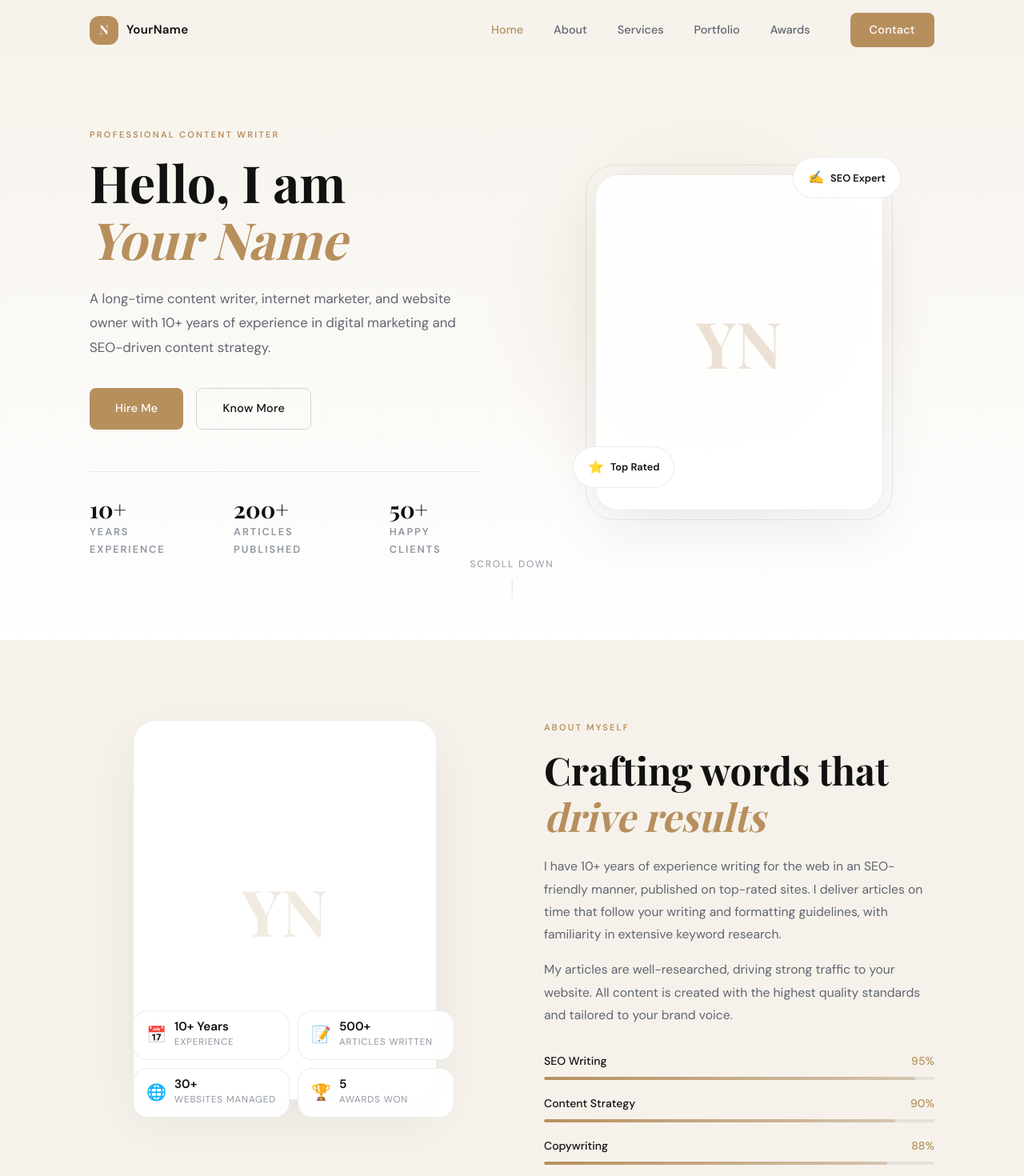
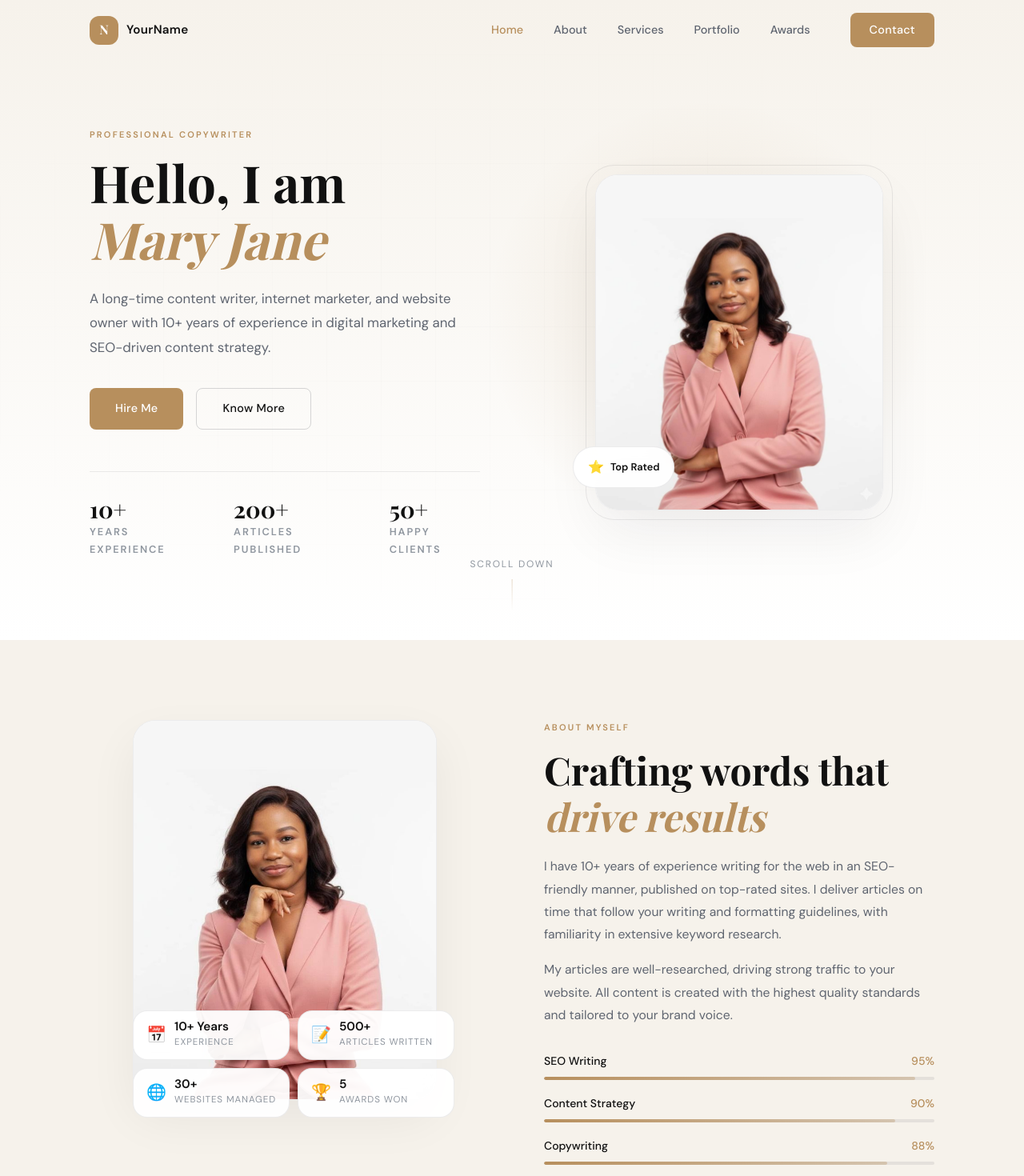
Before and after one commit to 0xDaruby/MJ-Portfolio, a React (Vite) app: page / in a window 1280 px wide. Shown: the top 1470 px of the page at 80% size. Built offline with nearby package versions, Linux system fonts and the light colour scheme.

Commit message:
image/ name update

```diff
--- a/src/components/About.jsx
+++ b/src/components/About.jsx
@@ -21,8 +21,7 @@ export default function About() {
         <div className="about__image-col fade-left">
           <div className="about__img-wrap">
             <div className="about__img-placeholder">
-              {/* Replace with: <img src="/about-photo.jpg" alt="About me" /> */}
-              <div className="about__img-initials">YN</div>
+              <img src="/about-photo.jpg" alt="About me" />
             </div>
             <div className="about__highlights">
               {highlights.map((h) => (
--- a/src/components/Hero.jsx
+++ b/src/components/Hero.jsx
@@ -14,11 +14,11 @@ export default function Hero() {
 
       <div className="container hero__inner">
         <div className="hero__content">
-          <span className="section-label fade-up">Professional Content Writer</span>
+          <span className="section-label fade-up">Professional CopyWriter</span>
 
           <h1 className="hero__name fade-up" style={{ transitionDelay: '0.1s' }}>
             Hello, I am<br />
-            <em className="hero__name-accent">Your Name</em>
+            <em className="hero__name-accent">Mary Jane</em>
           </h1>
 
           <p className="hero__bio fade-up" style={{ transitionDelay: '0.2s' }}>
@@ -44,14 +44,10 @@ export default function Hero() {
         <div className="hero__visual fade-right" style={{ transitionDelay: '0.2s' }}>
           <div className="hero__img-wrap">
             <div className="hero__img-placeholder">
-              {/* Replace with: <img src="/your-photo.png" alt="Your Name" /> */}
-              <div className="hero__img-initials">YN</div>
+              <img src="/hero.png" alt="Mary jane" />
             </div>
             <div className="hero__img-ring" />
-            <div className="hero__badge hero__badge--top">
-              <span className="hero__badge-icon">✍</span>
-              <span>SEO Expert</span>
-            </div>
+
             <div className="hero__badge hero__badge--bottom">
               <span className="hero__badge-icon">⭐</span>
               <span>Top Rated</span>
```
Also changed, not shown: public/about-photo.jpg (added), public/hero.png (added).
